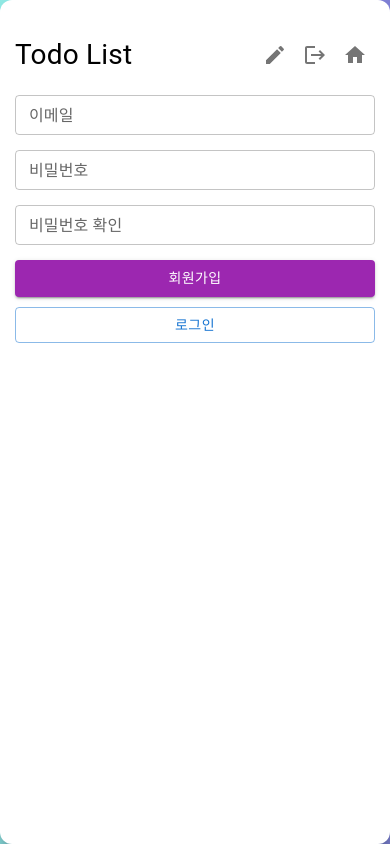
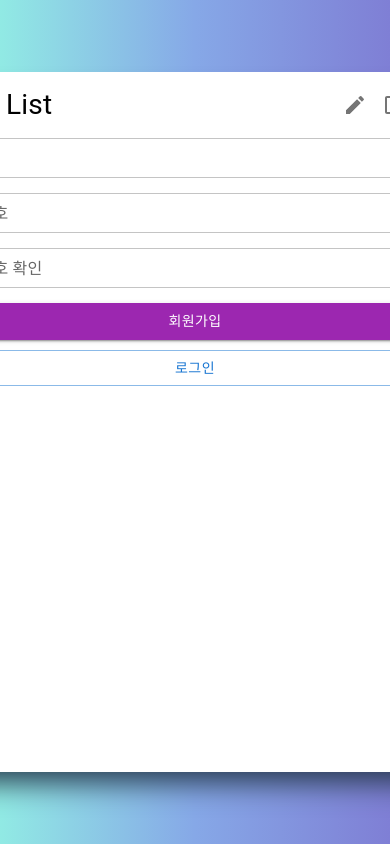
Before and after one commit to macjjuni/wanted-pre-onboarding-challenge-fe-1, a React (Create React App) app: page /join in a window 390 px wide. Built offline with nearby package versions, Linux system fonts and the light colour scheme.

Commit message:
doc: 리드미 수정

```diff
--- a/src/App.tsx
+++ b/src/App.tsx
@@ -1,14 +1,16 @@
 import Header from './layout/header'
 import Main from './layout/main'
+import { GlobalStyle } from './style'
+
 import { ToastContainer } from 'react-toastify'
+import 'react-toastify/dist/ReactToastify.css'
 
 const App = () => {
   return (
     <>
-      <div className="App">
-        <Header />
-        <Main />
-      </div>
+      <Header />
+      <Main />
+      <GlobalStyle />
       <ToastContainer />
     </>
   )
--- a/src/index.css
+++ /dev/null
@@ -1,61 +0,0 @@
-@charset "utf-8";
-
-* {
-  box-sizing: border-box;
-}
-html,
-body {
-  position: relative;
-  min-width: 100vw;
-  min-height: 100vh;
-  margin: 0;
-  background: #7f7fd5; /* fallback for old browsers */
-  background: -webkit-linear-gradient(to right, #91eae4, #86a8e7, #7f7fd5); /* Chrome 10-25, Safari 5.1-6 */
-  background: linear-gradient(to right, #91eae4, #86a8e7, #7f7fd5); /* W3C, IE 10+/ Edge, Firefox 16+, Chrome 26+, Opera 12+, Safari 7+ */
-}
-
-h1,
-h2,
-h3,
-h4,
-h5,
-h6 {
-  margin: 0;
-}
-
-a {
-  text-decoration: none;
-  color: inherit;
-}
-ul {
-  list-style: none;
-  padding-left: 0;
-}
-.App {
-  display: flex;
-  flex-direction: column;
-  justify-content: flex-start;
-  position: fixed;
-  top: 50%;
-  left: 50%;
-  transform: translate(-50%, -50%);
-  width: 570px;
-  height: 700px;
-  box-shadow: rgb(38, 57, 77) 0px 20px 30px -10px;
-  padding: 0 25px 25px 25px;
-  background: #fff;
-  border-radius: 12px;
-  overflow: hidden;
-}
-
-@media screen and (max-width: 768px) {
-  .App {
-    position: relative;
-    top: auto;
-    left: auto;
-    transform: none;
-    width: 100%;
-    height: 100vh;
-    padding: 15px;
-  }
-}
--- a/src/index.tsx
+++ b/src/index.tsx
@@ -1,8 +1,6 @@
 import ReactDOM from 'react-dom/client'
-import './index.css'
 import { pages } from './router'
 import { RouterProvider, createBrowserRouter } from 'react-router-dom'
-import 'react-toastify/dist/ReactToastify.css'
 
 export const router = createBrowserRouter(pages)
 
--- a/src/pages/write/index.tsx
+++ b/src/pages/write/index.tsx
@@ -1,15 +1,13 @@
-import Login from '../login'
-import useAuth from '../../hook/useAuth'
 import { useNavigate } from 'react-router-dom'
+import { useFormik } from 'formik'
 import { todoValidSchema } from '../../utils/validation'
-import { useFormik } from 'formik'
 import { TextField, Button } from '@mui/material'
 import { createTodo } from '../../api/todo'
-import { type CRUDTodoProp } from '../../api/type'
 import { FormStyled } from '../../style'
 
+import { type CRUDTodoProp } from '../../api/type'
+
 const Write = () => {
-  const { token } = useAuth()
   const navigate = useNavigate()
   const formik = useFormik({
     initialValues: {
@@ -30,8 +28,6 @@ const Write = () => {
       console.error(e)
     }
   }
-  // 로그아웃 상태면 로그인 컴포넌트 렌더링
-  if (token === null) return <Login />
 
   return (
     <FormStyled onSubmit={formik.handleSubmit}>
--- a/src/router/index.tsx
+++ b/src/router/index.tsx
@@ -6,7 +6,7 @@ import Join from '../pages/join'
 import Detail from '../pages/detail'
 import Write from '../pages/write'
 import Error from '../pages/error'
-import withAuth from '../HOC/withAuth'
+import withAuth from '../hoc/withAuth'
 
 // (🔑) => 로그인 권한이 필요한 컴포넌트들
 const AuthHome = withAuth(Home)
--- a/src/style.tsx
+++ b/src/style.tsx
@@ -1,4 +1,69 @@
 import styled from 'styled-components'
+import { createGlobalStyle } from 'styled-components'
+
+// ---------------- Global Styles ----------------
+
+export const GlobalStyle = createGlobalStyle`
+  * {
+    box-sizing: border-box;
+  }
+  html,
+  body {
+    position: relative;
+    min-width: 100vw;
+    min-height: 100vh;
+    margin: 0;
+    background: #7f7fd5; /* fallback for old browsers */
+    background: -webkit-linear-gradient(to right, #91eae4, #86a8e7, #7f7fd5); /* Chrome 10-25, Safari 5.1-6 */
+    background: linear-gradient(to right, #91eae4, #86a8e7, #7f7fd5); /* W3C, IE 10+/ Edge, Firefox 16+, Chrome 26+, Opera 12+, Safari 7+ */
+  }
+
+  h1,
+  h2,
+  h3,
+  h4,
+  h5,
+  h6 {
+    margin: 0;
+  }
+
+  a {
+    text-decoration: none;
+    color: inherit;
+  }
+  ul {
+    list-style: none;
+    padding-left: 0;
+  }
+  #root {
+    display: flex;
+    flex-direction: column;
+    justify-content: flex-start;
+    position: fixed;
+    top: 50%;
+    left: 50%;
+    transform: translate(-50%, -50%);
+    width: 570px;
+    height: 700px;
+    box-shadow: rgb(38, 57, 77) 0px 20px 30px -10px;
+    padding: 0 25px 25px 25px;
+    background: #fff;
+    border-radius: 12px;
+    overflow: hidden;
+  }
+
+  @media screen and (max-width: 768px) {
+    .App {
+      position: relative;
+      top: auto;
+      left: auto;
+      transform: none;
+      width: 100%;
+      height: 100vh;
+      padding: 15px;
+    }
+  }
+`
 
 // ---------------- Layout ----------------
 
```
Also changed, not shown: 1 other file (tests, documents, lock files or other folders).
